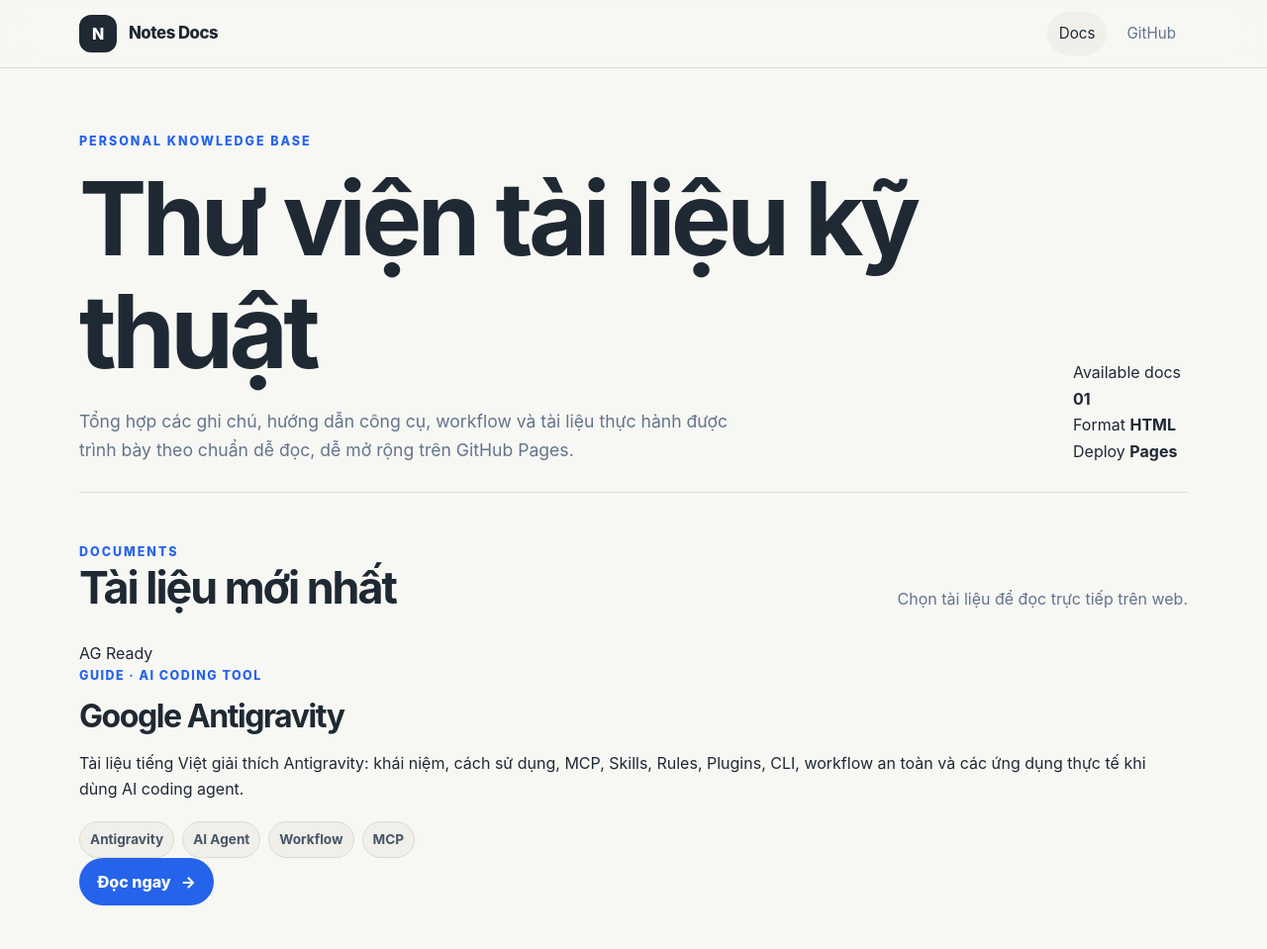
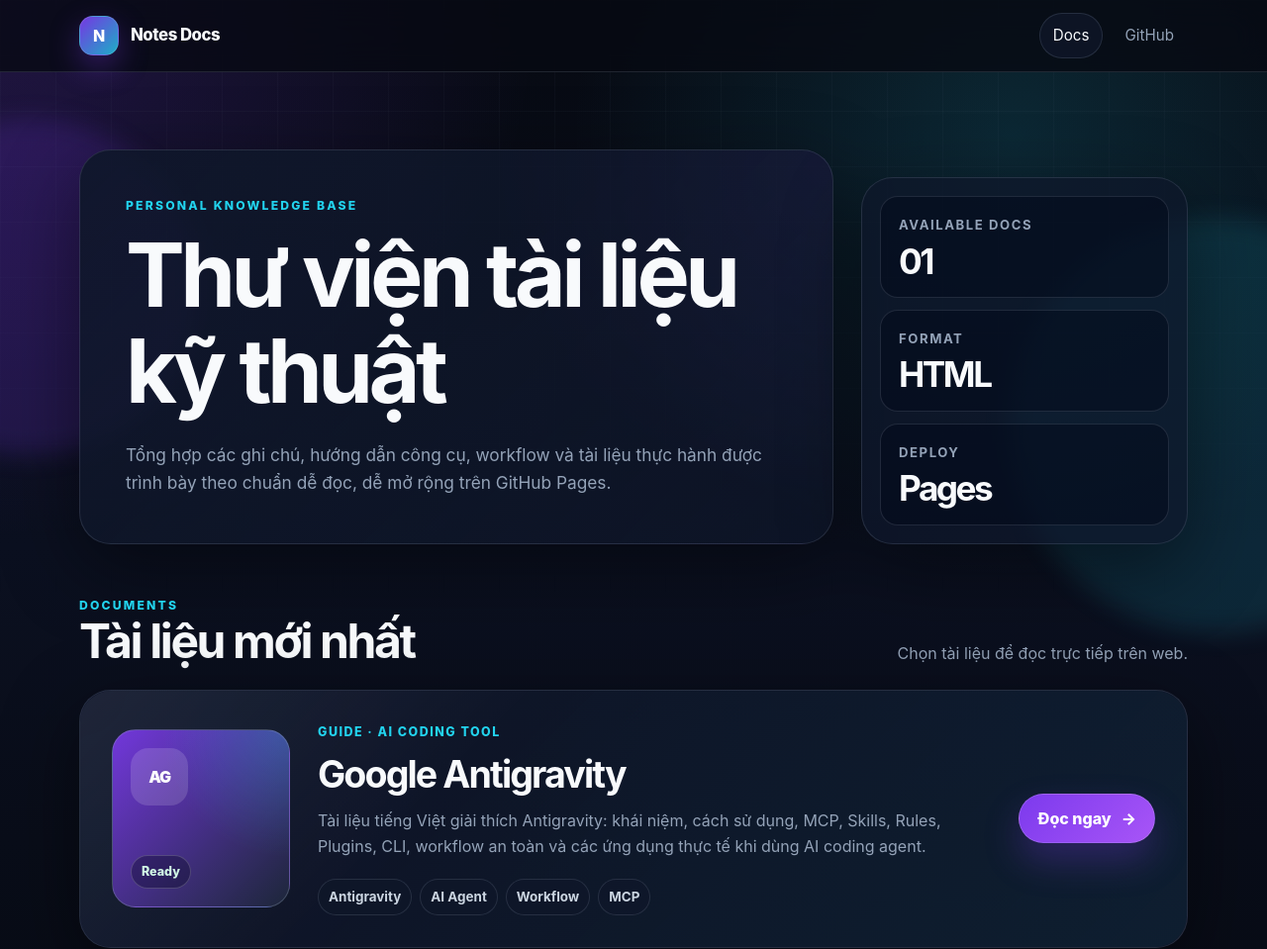
Before and after one commit to anhvu0510/notes, a plain HTML site: page index.html in a window 1280 px wide. Shown: the top 959 px of the page at 99% size. Drawn offline with Linux system fonts and the light colour scheme.

Commit message:
site: apply dark mode visual system

```diff
--- a/assets/css/styles.css
+++ b/assets/css/styles.css
@@ -1,15 +1,23 @@
 :root {
-  --bg: #f7f7f4;
-  --surface: #ffffff;
-  --surface-soft: #f0efe9;
-  --text: #1f2933;
-  --muted: #64748b;
-  --border: #dedbd2;
-  --primary: #2563eb;
-  --primary-dark: #1d4ed8;
-  --code-bg: #111827;
+  color-scheme: dark;
+  --bg: #070a12;
+  --bg-soft: #0b1020;
+  --surface: rgba(15, 23, 42, 0.82);
+  --surface-solid: #101827;
+  --surface-soft: rgba(30, 41, 59, 0.72);
+  --text: #f8fafc;
+  --text-soft: #dbeafe;
+  --muted: #94a3b8;
+  --border: rgba(148, 163, 184, 0.18);
+  --border-strong: rgba(148, 163, 184, 0.32);
+  --primary: #7c3aed;
+  --primary-strong: #a855f7;
+  --cyan: #22d3ee;
+  --green: #34d399;
+  --code-bg: #020617;
   --code-text: #e5e7eb;
-  --shadow: 0 20px 50px rgba(15, 23, 42, 0.08);
+  --shadow: 0 24px 80px rgba(0, 0, 0, 0.45);
+  --radius-xl: 32px;
   --radius-lg: 24px;
   --radius-md: 16px;
   --radius-sm: 10px;
@@ -24,11 +32,28 @@
 }
 
 body {
+  min-height: 100vh;
   margin: 0;
   font-family: Inter, ui-sans-serif, system-ui, -apple-system, BlinkMacSystemFont, "Segoe UI", sans-serif;
   color: var(--text);
-  background: var(--bg);
+  background:
+    radial-gradient(circle at top left, rgba(124, 58, 237, 0.22), transparent 34rem),
+    radial-gradient(circle at 80% 12%, rgba(34, 211, 238, 0.14), transparent 28rem),
+    linear-gradient(180deg, #070a12 0%, #0b1020 48%, #070a12 100%);
   line-height: 1.65;
+}
+
+body::before {
+  content: "";
+  position: fixed;
+  inset: 0;
+  z-index: -3;
+  pointer-events: none;
+  background-image:
+    linear-gradient(rgba(148, 163, 184, 0.05) 1px, transparent 1px),
+    linear-gradient(90deg, rgba(148, 163, 184, 0.05) 1px, transparent 1px);
+  background-size: 56px 56px;
+  mask-image: linear-gradient(to bottom, rgba(0, 0, 0, 0.9), transparent 78%);
 }
 
 img {
@@ -42,15 +67,17 @@
 }
 
 code {
-  padding: 0.15rem 0.35rem;
-  border-radius: 0.35rem;
-  background: rgba(37, 99, 235, 0.08);
-  color: #1e40af;
+  padding: 0.15rem 0.4rem;
+  border: 1px solid rgba(124, 58, 237, 0.2);
+  border-radius: 0.45rem;
+  background: rgba(124, 58, 237, 0.12);
+  color: #ddd6fe;
   font-size: 0.92em;
 }
 
 pre code {
   padding: 0;
+  border: 0;
   background: transparent;
   color: inherit;
 }
@@ -60,17 +87,42 @@
   margin: 0 auto;
 }
 
+.page-glow {
+  position: fixed;
+  z-index: -2;
+  pointer-events: none;
+  filter: blur(12px);
+}
+
+.page-glow-one {
+  width: 340px;
+  height: 340px;
+  left: -140px;
+  top: 120px;
+  border-radius: 999px;
+  background: rgba(124, 58, 237, 0.18);
+}
+
+.page-glow-two {
+  width: 420px;
+  height: 420px;
+  right: -160px;
+  top: 220px;
+  border-radius: 999px;
+  background: rgba(34, 211, 238, 0.12);
+}
+
 .site-header {
   position: sticky;
   top: 0;
   z-index: 20;
-  background: rgba(247, 247, 244, 0.9);
   border-bottom: 1px solid var(--border);
-  backdrop-filter: blur(16px);
+  background: rgba(7, 10, 18, 0.78);
+  backdrop-filter: blur(18px);
 }
 
 .header-inner {
-  min-height: 68px;
+  min-height: 72px;
   display: flex;
   align-items: center;
   justify-content: space-between;
@@ -81,18 +133,21 @@
   display: inline-flex;
   align-items: center;
   gap: 12px;
-  font-weight: 800;
+  font-weight: 850;
   letter-spacing: -0.03em;
 }
 
 .brand-mark {
-  width: 38px;
-  height: 38px;
+  width: 40px;
+  height: 40px;
   display: grid;
   place-items: center;
-  border-radius: 12px;
-  background: var(--text);
+  border: 1px solid rgba(255, 255, 255, 0.12);
+  border-radius: 14px;
+  background:
+    linear-gradient(135deg, rgba(124, 58, 237, 0.95), rgba(34, 211, 238, 0.82));
   color: #fff;
+  box-shadow: 0 12px 30px rgba(124, 58, 237, 0.34);
 }
 
 .brand-text {
@@ -108,105 +163,127 @@
 }
 
 .site-nav a {
-  padding: 9px 12px;
+  padding: 9px 13px;
+  border: 1px solid transparent;
   border-radius: 999px;
 }
 
 .site-nav a:hover,
 .site-nav a[aria-current="page"] {
-  background: var(--surface-soft);
+  border-color: var(--border);
+  background: rgba(15, 23, 42, 0.8);
   color: var(--text);
 }
 
 .home-main {
-  min-height: calc(100vh - 126px);
+  min-height: calc(100vh - 130px);
 }
 
 .library-hero {
-  padding: 64px 0 30px;
+  padding: 78px 0 34px;
 }
 
 .library-hero-inner {
-  display: flex;
-  align-items: flex-end;
-  justify-content: space-between;
+  display: grid;
+  grid-template-columns: minmax(0, 1fr) 330px;
   gap: 28px;
-  padding-bottom: 28px;
-  border-bottom: 1px solid var(--border);
+  align-items: end;
+}
+
+.hero-copy {
+  padding: clamp(26px, 5vw, 46px);
+  border: 1px solid var(--border);
+  border-radius: var(--radius-xl);
+  background:
+    linear-gradient(135deg, rgba(15, 23, 42, 0.92), rgba(15, 23, 42, 0.64)),
+    radial-gradient(circle at top right, rgba(124, 58, 237, 0.22), transparent 22rem);
+  box-shadow: var(--shadow);
 }
 
 .eyebrow {
-  margin: 0 0 10px;
-  color: var(--primary);
-  font-size: 0.78rem;
-  font-weight: 800;
-  letter-spacing: 0.16em;
+  margin: 0 0 12px;
+  color: var(--cyan);
+  font-size: 0.76rem;
+  font-weight: 850;
+  letter-spacing: 0.18em;
   text-transform: uppercase;
 }
 
 h1,
 h2,
 h3 {
-  line-height: 1.12;
-  letter-spacing: -0.045em;
+  line-height: 1.08;
+  letter-spacing: -0.05em;
 }
 
 h1 {
+  max-width: 850px;
   margin: 0;
-  font-size: clamp(3rem, 8vw, 6.5rem);
+  font-size: clamp(3.1rem, 7vw, 6.4rem);
 }
 
 h2 {
   margin: 0;
-  font-size: clamp(1.7rem, 4vw, 2.8rem);
+  font-size: clamp(1.8rem, 4vw, 3rem);
 }
 
 h3 {
-  margin: 0 0 10px;
-  font-size: clamp(1.45rem, 3vw, 2rem);
+  margin: 0 0 12px;
+  font-size: clamp(1.6rem, 3vw, 2.35rem);
 }
 
 .library-subtitle {
-  max-width: 680px;
-  margin: 18px 0 0;
+  max-width: 760px;
+  margin: 22px 0 0;
   color: var(--muted);
-  font-size: 1.1rem;
+  font-size: 1.08rem;
 }
 
-.library-count {
-  min-width: 164px;
+.hero-panel {
+  display: grid;
+  gap: 12px;
   padding: 18px;
   border: 1px solid var(--border);
-  border-radius: var(--radius-md);
-  background: var(--surface);
+  border-radius: var(--radius-xl);
+  background: rgba(15, 23, 42, 0.72);
   box-shadow: var(--shadow);
 }
 
-.library-count strong {
-  display: block;
-  font-size: 2.6rem;
-  line-height: 1;
-  letter-spacing: -0.08em;
+.hero-panel > div {
+  padding: 18px;
+  border: 1px solid var(--border);
+  border-radius: 18px;
+  background: rgba(2, 6, 23, 0.42);
 }
 
-.library-count span {
+.panel-label {
+  display: block;
+  color: var(--muted);
+  font-size: 0.82rem;
+  font-weight: 750;
+  text-transform: uppercase;
+  letter-spacing: 0.12em;
+}
+
+.hero-panel strong {
   display: block;
   margin-top: 8px;
-  color: var(--muted);
-  font-size: 0.92rem;
+  font-size: 2.2rem;
+  line-height: 1;
+  letter-spacing: -0.07em;
 }
 
 .section {
-  padding: 44px 0 72px;
+  padding: 42px 0 78px;
 }
 
 .docs-section {
-  padding-top: 20px;
+  padding-top: 18px;
 }
 
 .section-heading {
   max-width: 760px;
-  margin-bottom: 28px;
+  margin-bottom: 24px;
 }
 
 .section-heading p:not(.eyebrow) {
@@ -227,34 +304,93 @@
 
 .docs-list {
   display: grid;
-  gap: 16px;
+  gap: 18px;
 }
 
-.doc-row {
+.doc-card-featured {
+  position: relative;
   display: grid;
-  grid-template-columns: minmax(0, 1fr) auto;
-  gap: 24px;
+  grid-template-columns: 180px minmax(0, 1fr) auto;
+  gap: 28px;
   align-items: center;
-  padding: clamp(22px, 4vw, 34px);
+  overflow: hidden;
+  padding: clamp(20px, 4vw, 32px);
   border: 1px solid var(--border);
-  border-radius: var(--radius-lg);
-  background: var(--surface);
+  border-radius: var(--radius-xl);
+  background:
+    linear-gradient(135deg, rgba(15, 23, 42, 0.92), rgba(15, 23, 42, 0.76)),
+    radial-gradient(circle at top left, rgba(124, 58, 237, 0.18), transparent 24rem);
   box-shadow: var(--shadow);
+}
+
+.doc-card-featured::after {
+  content: "";
+  position: absolute;
+  inset: 0;
+  pointer-events: none;
+  border-radius: inherit;
+  background: linear-gradient(135deg, rgba(255, 255, 255, 0.09), transparent 34%, rgba(34, 211, 238, 0.08));
+  opacity: 0.7;
+}
+
+.doc-card-featured > * {
+  position: relative;
+  z-index: 1;
+}
+
+.doc-cover {
+  min-height: 180px;
+  display: flex;
+  flex-direction: column;
+  justify-content: space-between;
+  padding: 18px;
+  border: 1px solid var(--border-strong);
+  border-radius: 24px;
+  background:
+    radial-gradient(circle at top right, rgba(34, 211, 238, 0.24), transparent 8rem),
+    linear-gradient(135deg, rgba(124, 58, 237, 0.9), rgba(30, 41, 59, 0.92));
+}
+
+.doc-icon {
+  width: 58px;
+  height: 58px;
+  display: grid;
+  place-items: center;
+  border-radius: 18px;
+  background: rgba(255, 255, 255, 0.14);
+  color: #fff;
+  font-weight: 950;
+  letter-spacing: -0.08em;
+}
+
+.doc-status {
+  width: fit-content;
+  padding: 6px 10px;
+  border: 1px solid rgba(255, 255, 255, 0.18);
+  border-radius: 999px;
+  background: rgba(2, 6, 23, 0.32);
+  color: #d1fae5;
+  font-size: 0.78rem;
+  font-weight: 850;
 }
 
 .doc-kicker {
   margin-bottom: 12px;
-  color: var(--primary);
+  color: var(--cyan);
   font-size: 0.78rem;
-  font-weight: 800;
+  font-weight: 850;
   letter-spacing: 0.12em;
   text-transform: uppercase;
 }
 
-.doc-row-main p {
+.doc-content p {
   max-width: 760px;
   margin: 0;
   color: var(--muted);
+}
+
+.doc-content h3 a:hover {
+  color: var(--text-soft);
 }
 
 .doc-tags {
@@ -268,10 +404,10 @@
   padding: 6px 10px;
   border: 1px solid var(--border);
   border-radius: 999px;
-  background: var(--surface-soft);
-  color: #475569;
-  font-size: 0.85rem;
-  font-weight: 700;
+  background: rgba(15, 23, 42, 0.74);
+  color: #cbd5e1;
+  font-size: 0.84rem;
+  font-weight: 750;
 }
 
 .read-link {
@@ -279,22 +415,26 @@
   align-items: center;
   justify-content: center;
   gap: 10px;
-  min-height: 48px;
+  min-height: 50px;
   padding: 0 18px;
+  border: 1px solid rgba(255, 255, 255, 0.16);
   border-radius: 999px;
-  background: var(--primary);
+  background: linear-gradient(135deg, var(--primary), var(--primary-strong));
   color: #fff;
-  font-weight: 800;
+  font-weight: 850;
   white-space: nowrap;
+  box-shadow: 0 18px 36px rgba(124, 58, 237, 0.28);
 }
 
 .read-link:hover {
-  background: var(--primary-dark);
+  transform: translateY(-1px);
+  box-shadow: 0 22px 44px rgba(124, 58, 237, 0.36);
 }
 
 .site-footer {
   padding: 28px 0;
   border-top: 1px solid var(--border);
+  background: rgba(7, 10, 18, 0.66);
 }
 
 .footer-inner {
@@ -307,12 +447,14 @@
 }
 
 .footer-inner a {
-  color: var(--primary);
-  font-weight: 700;
+  color: var(--text-soft);
+  font-weight: 750;
 }
 
 .article-page {
-  background: var(--bg);
+  background:
+    radial-gradient(circle at top left, rgba(124, 58, 237, 0.2), transparent 32rem),
+    linear-gradient(180deg, #070a12 0%, #0b1020 52%, #070a12 100%);
 }
 
 .article-layout {
@@ -324,8 +466,8 @@
   margin: 0 auto;
   padding: clamp(24px, 5vw, 56px);
   border: 1px solid var(--border);
-  border-radius: var(--radius-lg);
-  background: var(--surface);
+  border-radius: var(--radius-xl);
+  background: rgba(15, 23, 42, 0.86);
   box-shadow: var(--shadow);
 }
 
@@ -346,12 +488,12 @@
 
 .article-shell p,
 .article-shell li {
-  color: #334155;
+  color: #cbd5e1;
 }
 
 .article-shell a {
-  color: var(--primary);
-  font-weight: 700;
+  color: #93c5fd;
+  font-weight: 750;
 }
 
 .article-shell table {
@@ -371,12 +513,13 @@
 }
 
 .article-shell th {
-  background: var(--surface-soft);
+  background: rgba(30, 41, 59, 0.72);
 }
 
 .article-shell pre {
   overflow-x: auto;
   padding: 18px;
+  border: 1px solid var(--border);
   border-radius: var(--radius-md);
   background: var(--code-bg);
   color: var(--code-text);
@@ -384,22 +527,37 @@
 
 .article-note {
   padding: 16px 18px;
-  border-left: 4px solid var(--primary);
+  border: 1px solid rgba(124, 58, 237, 0.28);
+  border-left: 4px solid var(--primary-strong);
   border-radius: var(--radius-sm);
-  background: rgba(37, 99, 235, 0.08);
+  background: rgba(124, 58, 237, 0.1);
 }
 
 .back-link {
   display: inline-flex;
   margin-bottom: 24px;
-  color: var(--primary);
-  font-weight: 800;
+  color: #93c5fd;
+  font-weight: 850;
 }
 
-@media (max-width: 860px) {
+@media (max-width: 980px) {
+  .library-hero-inner,
+  .doc-card-featured {
+    grid-template-columns: 1fr;
+  }
+
+  .hero-panel {
+    grid-template-columns: repeat(3, 1fr);
+  }
+
+  .doc-cover {
+    min-height: 150px;
+  }
+}
+
+@media (max-width: 720px) {
   .header-inner,
   .footer-inner,
-  .library-hero-inner,
   .compact-heading {
     align-items: flex-start;
     flex-direction: column;
@@ -410,14 +568,10 @@
   }
 
   .library-hero {
-    padding-top: 40px;
+    padding-top: 42px;
   }
 
-  .library-count {
-    width: 100%;
-  }
-
-  .doc-row {
+  .hero-panel {
     grid-template-columns: 1fr;
   }
 
```
